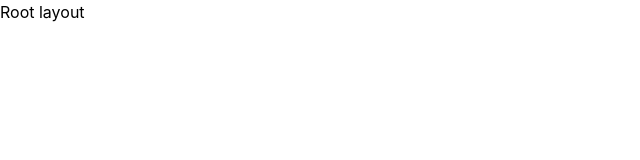
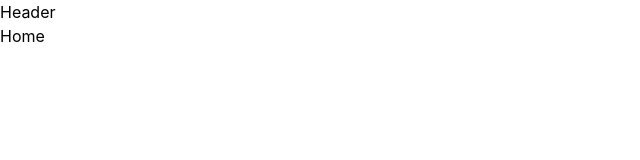
Before and after one commit to impressivecoder01/module-47, a React (Vite) app: page / in a window 1280 px wide. Shown: the top 160 px of the page, without its empty margins (0-640 px from the left). Built offline with nearby package versions, Linux system fonts and the light colour scheme.

Commit message:
module 42 class two

```diff
--- /dev/null
+++ b/src/Components/Header/Header.jsx
@@ -0,0 +1,12 @@
+// import React from 'react';
+import { NavLink } from 'react-router';
+
+const Header = () => {
+    return (
+        <nav>
+            <NavLink to={'/'}>Header</NavLink>
+        </nav>
+    );
+};
+
+export default Header;
--- /dev/null
+++ b/src/Components/Home/Home.jsx
@@ -0,0 +1,11 @@
+// import React from 'react';
+
+const Home = () => {
+    return (
+        <div>
+            <h1>Home</h1>
+        </div>
+    );
+};
+
+export default Home;
--- a/src/Layouts/Root.jsx
+++ b/src/Layouts/Root.jsx
@@ -1,9 +1,13 @@
-import React from 'react';
+// import React from 'react';
+
+import { Outlet } from "react-router";
+import Header from "../Components/Header/Header";
 
 const Root = () => {
     return (
         <div>
-            <h1>Root layout </h1>
+            <Header></Header>
+            <Outlet></Outlet>
         </div>
     );
 };
--- a/src/main.jsx
+++ b/src/main.jsx
@@ -4,10 +4,17 @@ import './index.css'
 import { createBrowserRouter } from "react-router";
 import { RouterProvider } from "react-router/dom";
 import Root from './Layouts/Root';
+import Home from './Components/Home/Home';
 const router = createBrowserRouter([
   {
     path: "/",
-    element: <Root></Root>
+    element: <Root></Root>,
+    children: [
+      {
+        index: true,
+        Component: Home
+      }
+    ]
   }
 ]);
 createRoot(document.getElementById('root')).render(
```
